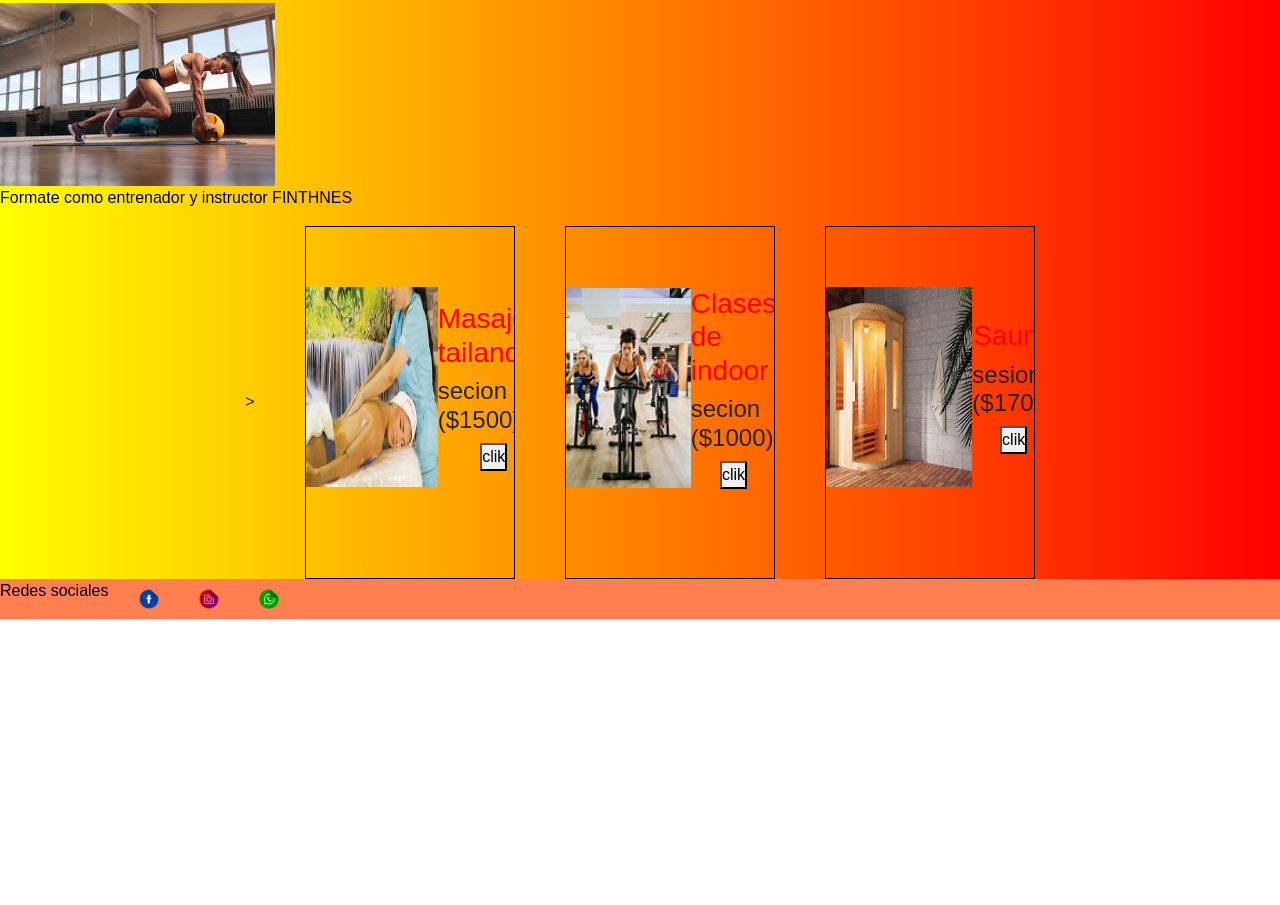
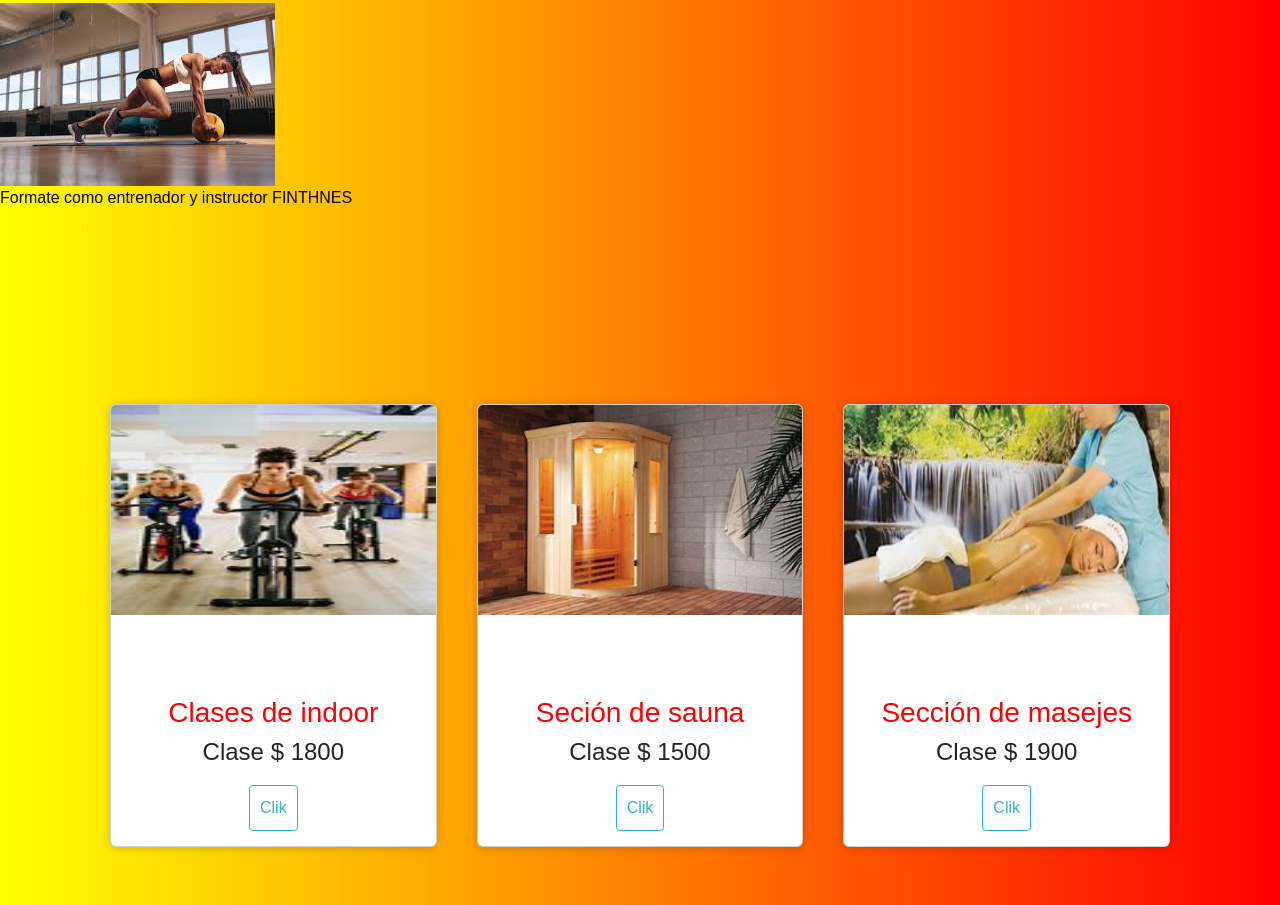
Before and after one commit to cesar6221/desarrollo-web, a plain HTML site: page pages/galeria.html in a window 1280 px wide. Shown: the part 535-1440 px from the top of the page. Before the commit the page ends 1154 px from the top, so only its background shows below. Drawn offline with nearby package versions, Linux system fonts and the light colour scheme.

Commit message:
Cambios contactos y galeria

```diff
--- a/css/style.css
+++ b/css/style.css
@@ -196,7 +196,8 @@ p{
 
 /*card suplementos*/
 .contenedor{
-    padding: 40px 0;
+    width: 100%;
+    height: 100vh;
     display: flex;
     align-items: center;
     justify-content: center;
@@ -306,6 +307,7 @@ segundo{
 
 }
 
+
 .card-tex{
     display: flex;
     align-items: center;
@@ -337,10 +339,85 @@ fin{
 
 
 
-/*seccion cards galeria*/
+/*seccion cards galeria cards*/
+.galeria{
+    width: 100%;
+    height: 100vh;
+    display: flex;
+    align-items: center;
+    justify-content: center;
+
+}
+
+
+
+.container-1{
+    width: 100%;
+    display: flex;
+    max-width: 1100px;
+    padding: 40px 0;
+    justify-content: center;
+}
+
+.card{
+    display: flex;
+    justify-content: center;
+    width: 100%;
+    margin: 20px;
+    border-radius: 6px;
+    overflow: hidden;
+    background: #fff;
+    box-shadow: 0px 1px 10px rgba(0,0,0,0.2);
+    cursor: default;
+    transition: all 400ms ease;
+
+}
+
+.card:hover{
+box-shadow: 5px 5px 20px rgba(0,0,0,0.4);
+transform: translateY(-3%);
+}
+
+.card img{
+    width: 100%;
+    height: 210px;
+}
+
+.contenido{
+    padding: 15px;
+    text-align: center;
+
+}
+
+.contenido a{
+    text-decoration: none;
+    display: inline-block;
+    padding: 10px;
+    margin-top: 10px;
+    color: #2fb4cc;
+    border: 1px solid #2fb4cc;
+    border-radius: 4px;
+    transition: all 400ms ease;
+}
+
+.contenido a:hover{
+    background: #2fb4cc;
+    color: #fff;
+}
+
+
+
+
+
+
+
+
+
+
 
 .padre-flex{
     display: flex;
+    padding: 10% 0%;
     justify-content: center;
     align-items: center;
     flex-wrap: wrap;
@@ -348,24 +425,63 @@ fin{
 
 }
 
-card-1{
+.contenedor-flex{
+    display: flex;
+    padding: 10% 0%;
+    justify-content: center;
+    align-items: center;
+    flex-wrap: wrap;
+
+}
+
+
+
+.galeria-1{
     border: 1px solid black;
     width: 210px;
     height: 353px;
+    display: flex;
+    min-height: 200px;
+    padding: 20px;
+    overflow: hidden;
+    flex-direction: column;
+    align-items: center;
+    justify-content: space-between;
+}
+
+
+.galeria-2{
+    border: 1px solid black;
+    width: 210px;
+    height: 353px;
+    display: flex;
+    min-height: 200px;
+    padding: 20px;
+    overflow: hidden;
+    flex-direction: column;
+    align-items: center;
+    justify-content: space-between;
+
+}
+.galeria-3{
+    border: 1px solid black;
+    width: 210px;
+    height: 353px;
+    display: flex;
+    min-height: 200px;
+    padding: 20px;
+    overflow: hidden;
+    flex-direction: column;
+    align-items: center;
+    justify-content: space-between;
 
 }
 
-card-2{
-    border: 1px solid black;
-    width: 210px;
-    height: 353px;
+.card msj{
+width: 100%;
+height: 410px;
+
 }
-card-3{
-    border: 1px solid black;
-    width: 210px;
-    height: 353px;
-}
-
 
 
 
@@ -385,9 +501,9 @@ card-3{
 
 }*/
 
-.card-img{
-    background:
-    width: 210px;
+card-img{
+    background: black;
+    width:  200PX ;
     height: 200px;
     background-size:cover;
 
--- a/pages/galeria.html
+++ b/pages/galeria.html
@@ -1,5 +1,6 @@
 <!DOCTYPE html>
 <html lang="en">
+
 <head>
     <meta charset="UTF-8">
     <meta http-equiv="X-UA-Compatible" content="IE=edge">
@@ -11,10 +12,11 @@
         integrity="sha384-OERcA2EqjJCMA+/3y+gxIOqMEjwtxJY7qPCqsdltbNJuaOe923+mo//f6V8Qbsw3"
         crossorigin="anonymous"></script>
     <link rel="stylesheet" href="../css/style.css">
-<body>
+
     <title>Document</title>
     </head>
-<body class="galeria">
+
+    <body>
         <nav class="navbar navbar-expand-lg bg-light nav-color">
             <div class="container-fluid">
                 <a class="navbar-brand" href="../index.html">
@@ -49,8 +51,12 @@
         <section>
             <h1>Galeria</h1>
             <h3>Video Spinning</h3>
-        <iframe width="560" height="315" src="https://www.youtube.com/embed/ofN2RNPWn54?start=97" title="YouTube video player" frameborder="0" allow="accelerometer; autoplay; clipboard-write; encrypted-media; gyroscope; picture-in-picture" allowfullscreen></iframe>
+            <iframe width="560" height="315" src="https://www.youtube.com/embed/ofN2RNPWn54?start=97"
+                title="YouTube video player" frameborder="0"
+                allow="accelerometer; autoplay; clipboard-write; encrypted-media; gyroscope; picture-in-picture"
+                allowfullscreen></iframe>
         </section>
+<!--sección card-->
         <section>
             <div>
                 <img class="fithnes" src="../img/fithnes.jpg" alt="fithnes">
@@ -58,52 +64,55 @@
 
             <p> Formate como entrenador y instructor FINTHNES</p>
         </section>
-    <section class="padre-flex"> >
-        <div class="card-1">
-            <div class="contenedor">
-                <div class="img-card"></div>
-                    <img class="card-img" src="../img/msj.jpg" alt="masaje">
-                    <div class="card-tex">
-                    <h3>Masaje tailandes</h3>
-                    <h4>secion ($1500)</h4>
-                    <button>clik</button>
-                </div>
+
+    <section class="galeria">
+        <div class="container-1">
+            <div class="card">
+                <figure>
+                    <img src="../img/indoor.jpg" alt="">
+                </figure>
+                <div class="contenido">
+                    <h3>Clases de indoor</h3>
+                    <h4>Clase $ 1800</h4>
+                    <a href="#">Clik</a>
                 </div>
             </div>
 
-        <div class="card-2">
-            <div class="contenedor">
-                <div class="img-card"></div>
-                    <img class="card-img" src="../img/indoor.jpg" alt="masaje">
-                    <div class="card-tex">
-                    <h3>Clases de indoor</h3>
-                    <h4>secion ($1000)</h4>
-                    <button>clik</button>
-                </div>
+
+            <div class="card">
+                <figure>
+                    <img src="../img/sauna.jpg" alt="">
+                </figure>
+                <div class="contenido">
+                    <h3>Seción de sauna</h3>
+                    <h4>Clase $ 1500</h4>
+                    <a href="#">Clik</a>
                 </div>
             </div>
 
-        <div class="card-3">
-            <div class="contenedor">
-                <div class="img-card"></div>
-                    <img class="card-img" src="../img/sauna.jpg" alt="masaje">
-                    <div class="card-tex">
-                    <h3>Sauna</h3>
-                    <h4>sesion ($1700)</h4>
-                    <button>clik</button>
+
+            <div class="card">
+                <figure>
+                    <img src="../img/msj.jpg" alt="">
+                </figure>
+                <div class="contenido">
+                    <h3>Sección de masejes</h3>
+                    <h4>Clase $ 1900</h4>
+                    <a href="#">Clik</a>
                 </div>
             </div>
         </div>
     </section>
 
 
+
         <footer class="pie">
             <div class="final">
                 <div class="logo">
                     <p>Redes sociales</p>
-                <img  class="fac" src="../img/fac.png" alt="">
-                <img  class="ins" src="../img/ins.png" alt="">
-                <img  class="wha" src="../img/wha.png" alt="">
+                    <img class="fac" src="../img/fac.png" alt="">
+                    <img class="ins" src="../img/ins.png" alt="">
+                    <img class="wha" src="../img/wha.png" alt="">
                 </div>
             </div>
         </footer>
@@ -116,4 +125,5 @@
             crossorigin="anonymous"></script>
 
     </body>
+
 </html>
```
Also changed, not shown: pages/contacto.html (+1 -1 lines). Lines whose indentation alone changed are shown as unchanged.
